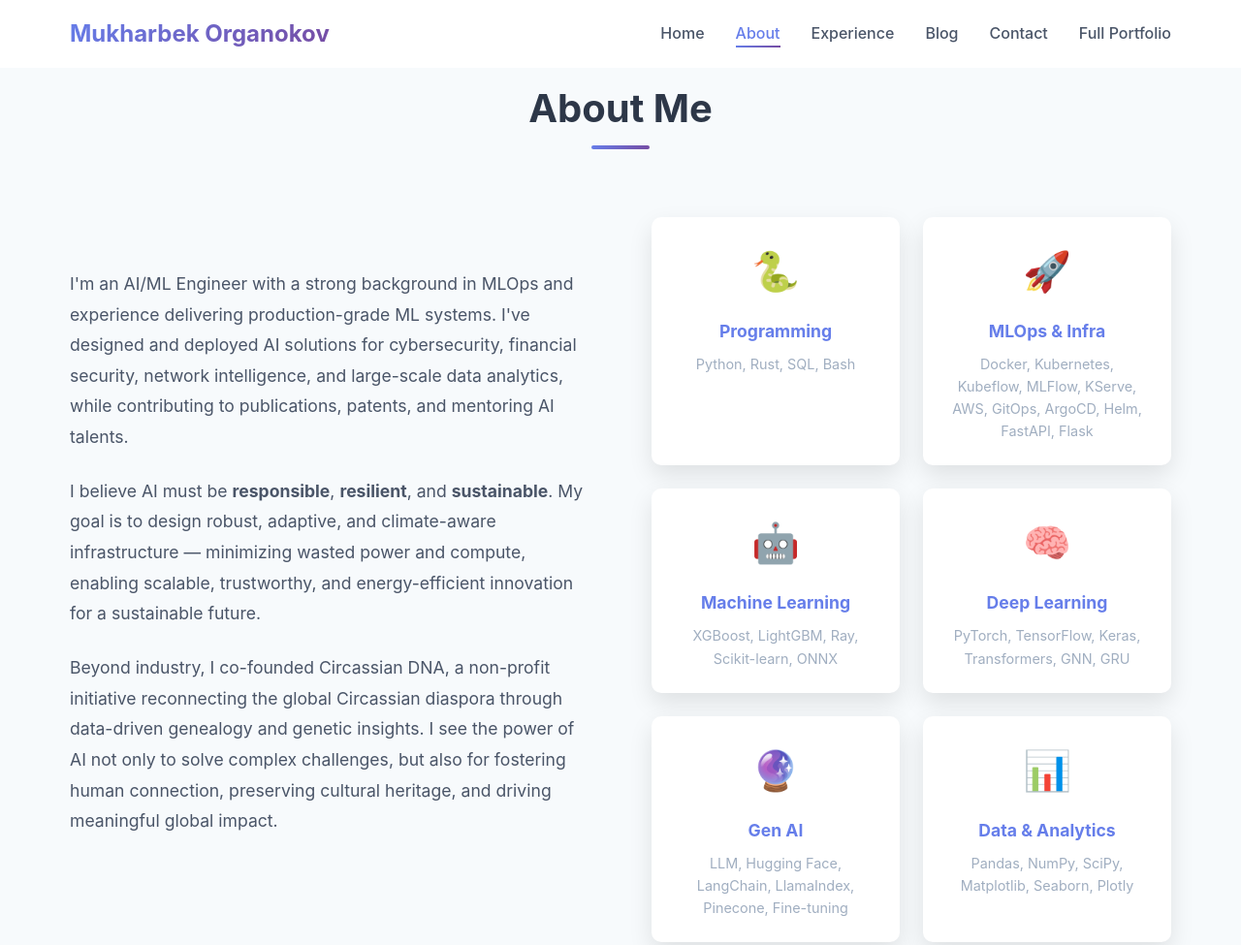
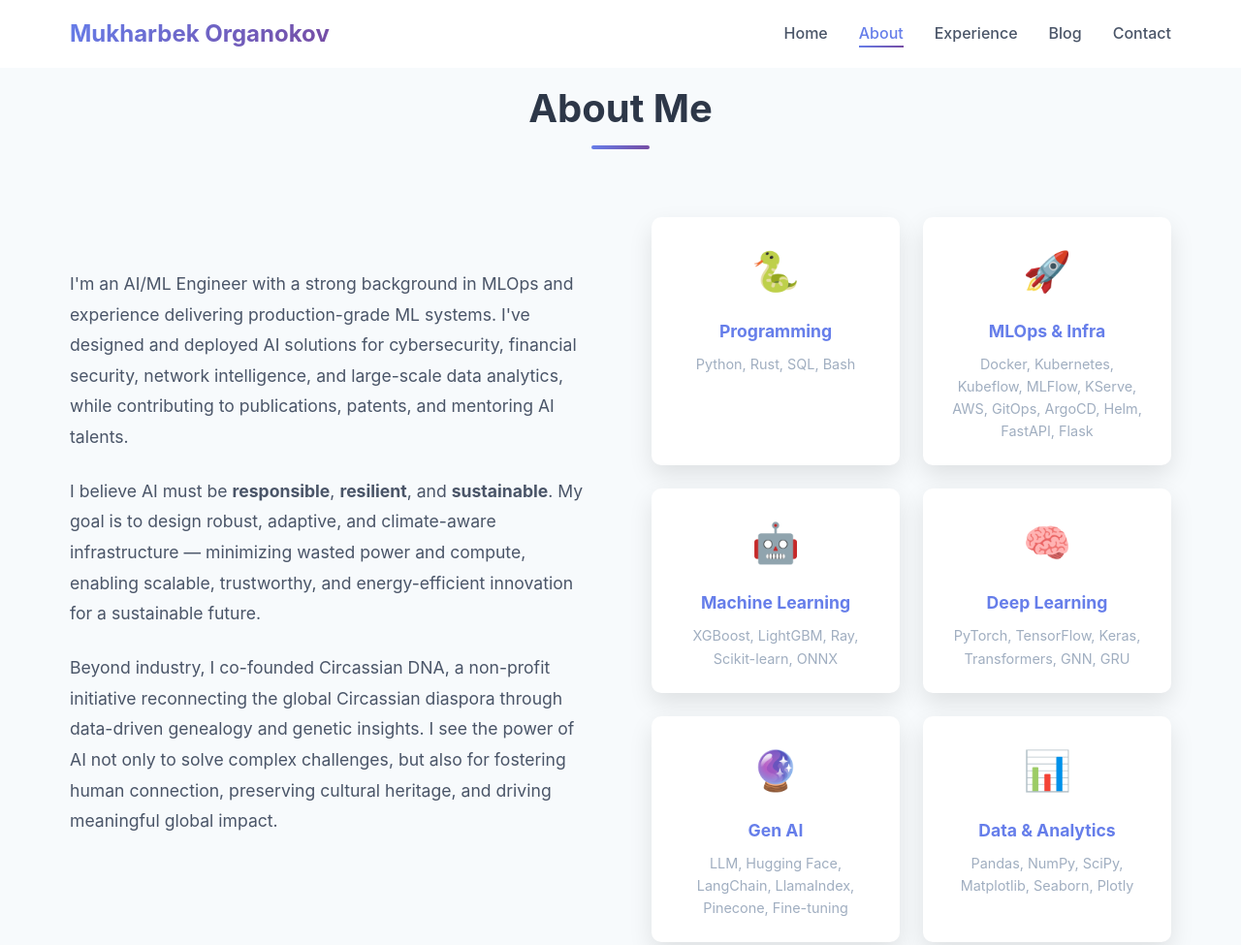
Before and after one commit to kabartay/portfolio, a website: page public/about.html in a window 1280 px wide. Shown: the top 975 px of the page at 97% size. Drawn offline with Linux system fonts and the light colour scheme.

Commit message:
refactor: removed long

```diff
--- a/public/about.html
+++ b/public/about.html
@@ -20,7 +20,6 @@
                 <li><a href="experience.html">Experience</a></li>
                 <li><a href="blog.html">Blog</a></li>
                 <li><a href="contact.html">Contact</a></li>
-                <li><a href="long.html" class="portfolio-link">Full Portfolio</a></li>
             </ul>
             <button class="mobile-menu-toggle" id="mobileMenuToggle">☰</button>
         </div>
```
Also changed, not shown: public/404.html (+0 -1 lines), public/blog.html (+0 -1 lines), public/contact.html (+0 -1 lines), public/experience.html (+0 -1 lines).
